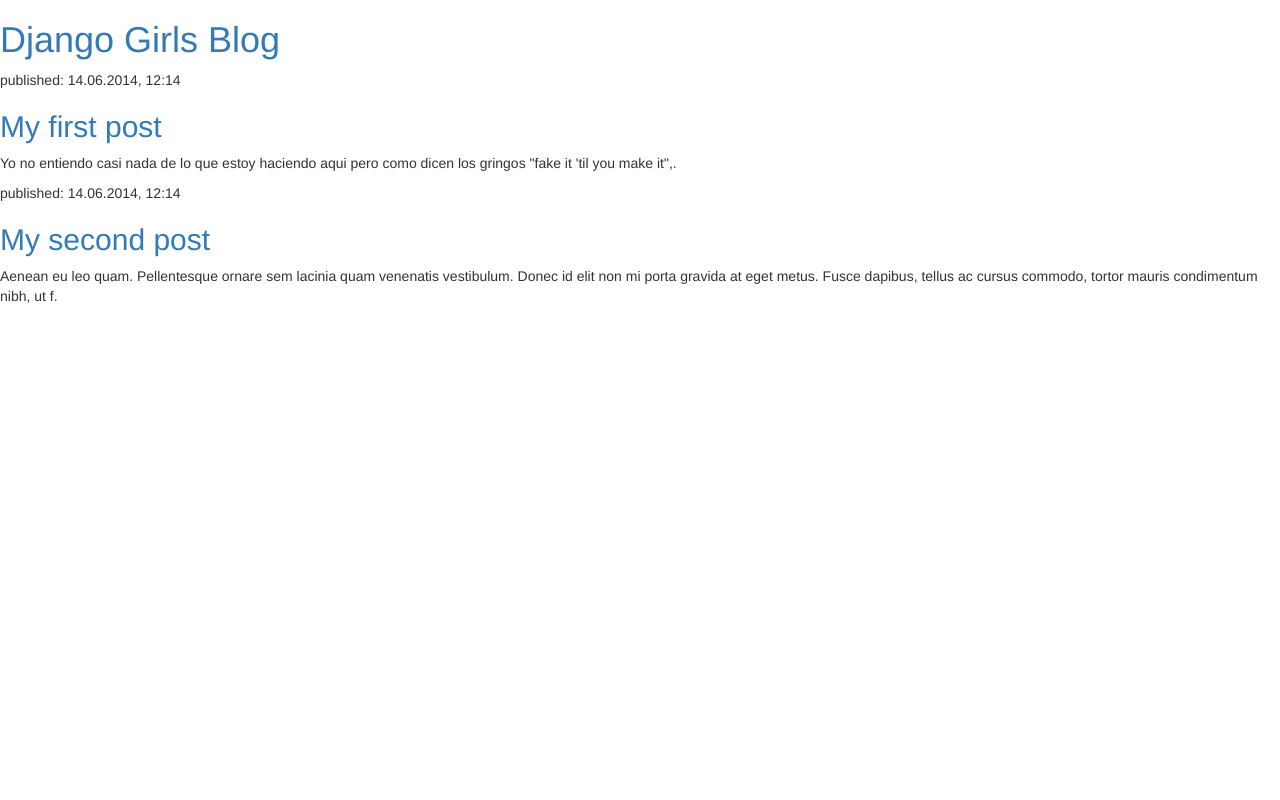
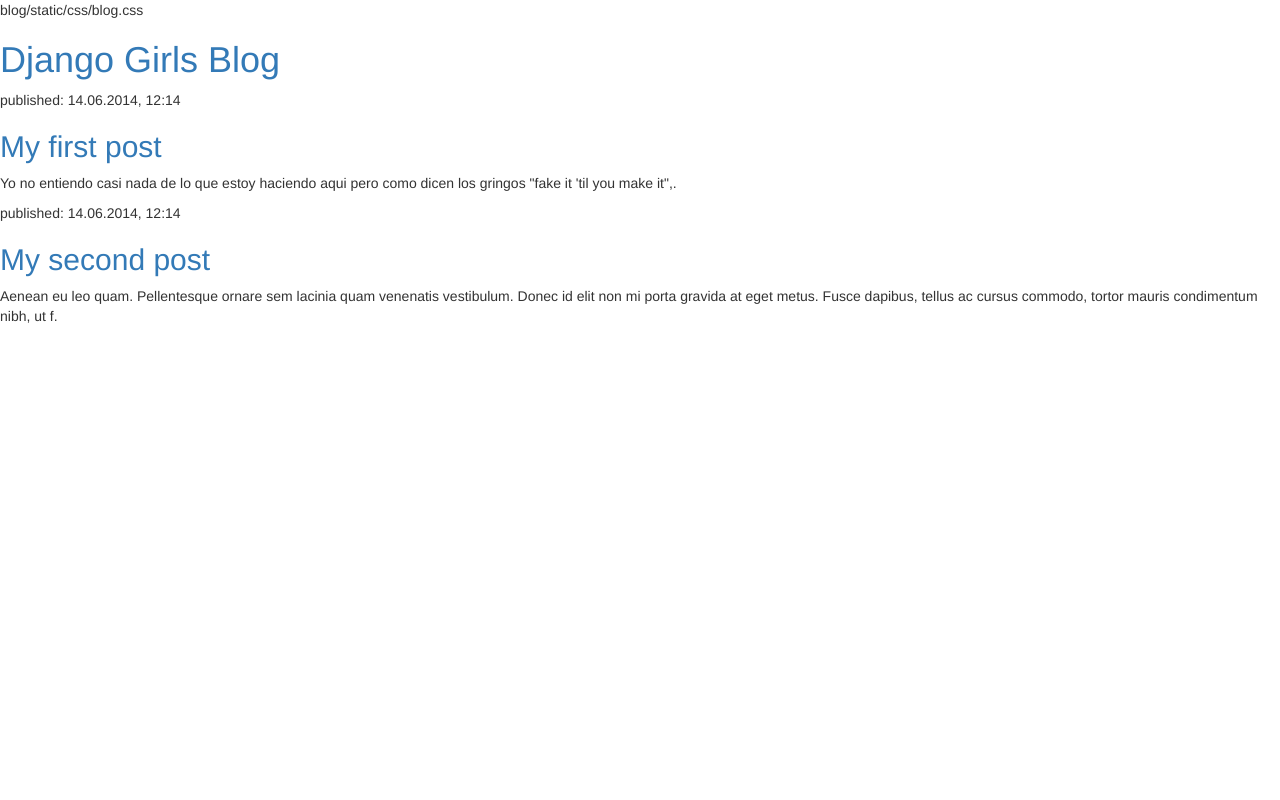
Before and after one commit to deidiyara/djangogirls, a Django app: page / in a window 1280 px wide. Run offline with Django 3.2, Linux system fonts and the light colour scheme; some libraries are stand-ins or nearby versions.

Commit message:
anything

```diff
--- a/blog/templates/blog/post_list.html
+++ b/blog/templates/blog/post_list.html
@@ -5,6 +5,7 @@
         <link rel="stylesheet" href="//maxcdn.bootstrapcdn.com/bootstrap/3.2.0/css/bootstrap.min.css">
         <link rel="stylesheet" href="//maxcdn.bootstrapcdn.com/bootstrap/3.2.0/css/bootstrap-theme.min.css">
         <link rel="stylesheet" href="{% static 'css/blog.css' %}">
+        blog/static/css/blog.css
         <link href="//fonts.googleapis.com/css?family=Lobster&subset=latin,latin-ext" rel="stylesheet" type="text/css">
     </head>
     <body>
```
